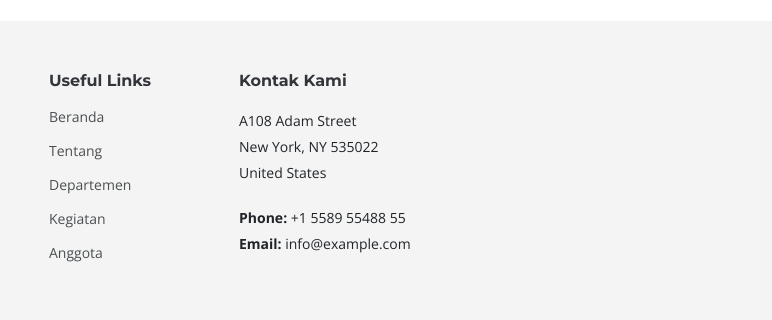
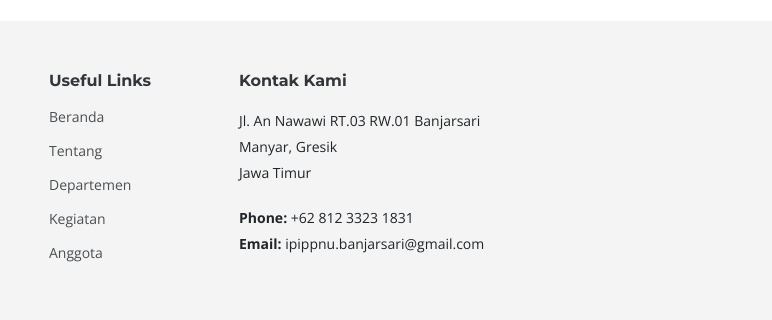
Before and after one commit to ipippnubanjarsari/medianubanjarsari, a plain HTML site: page blog.html in a window 1280 px wide. Shown: the part 1467-1787 px from the top of the page, 508-1280 px from the left. Drawn offline with nearby package versions, Linux system fonts and the light colour scheme.

Commit message:
blog.html

```diff
--- a/blog.html
+++ b/blog.html
@@ -306,11 +306,11 @@
 
         <div class="col-lg-3 col-md-12 footer-contact text-center text-md-start">
           <h4>Kontak Kami</h4>
-          <p>A108 Adam Street</p>
-          <p>New York, NY 535022</p>
-          <p>United States</p>
-          <p class="mt-4"><strong>Phone:</strong> <span>+1 5589 55488 55</span></p>
-          <p><strong>Email:</strong> <span>info@example.com</span></p>
+          <p>Jl. An Nawawi RT.03 RW.01 Banjarsari</p>
+          <p>Manyar, Gresik</p>
+          <p>Jawa Timur</p>
+          <p class="mt-4"><strong>Phone:</strong> <span>+62 812 3323 1831</span></p>
+          <p><strong>Email:</strong> <span>ipippnu.banjarsari@gmail.com</span></p>
         </div>
 
       </div>
```
